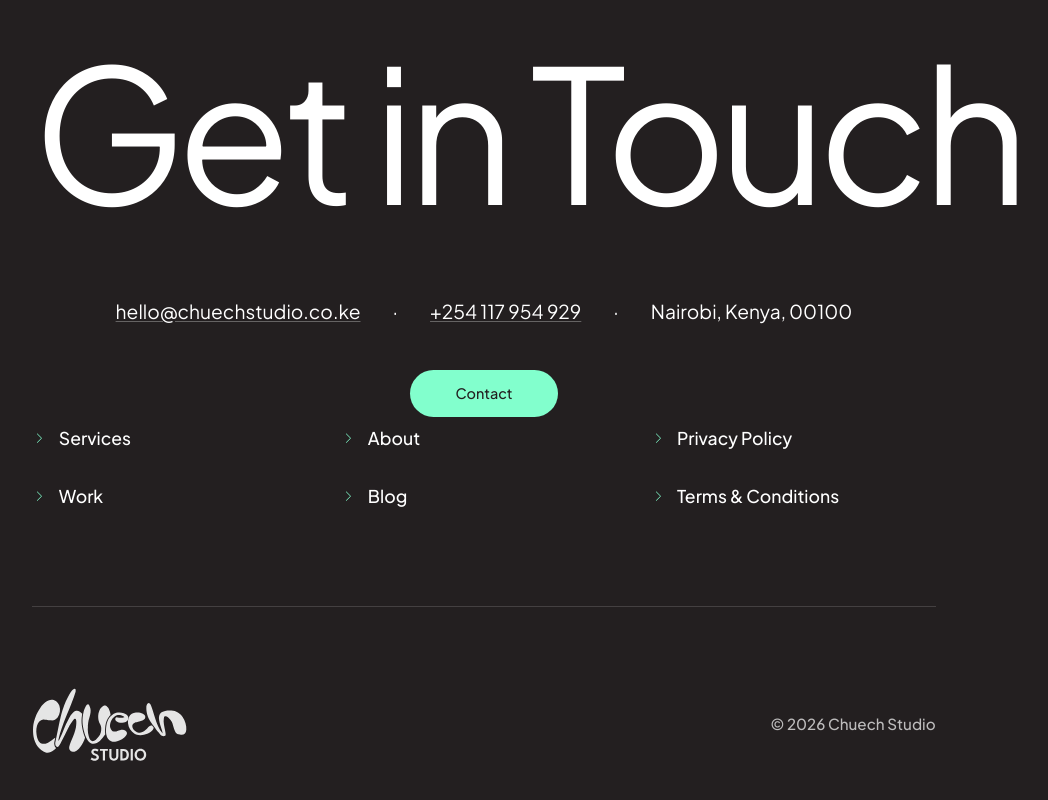
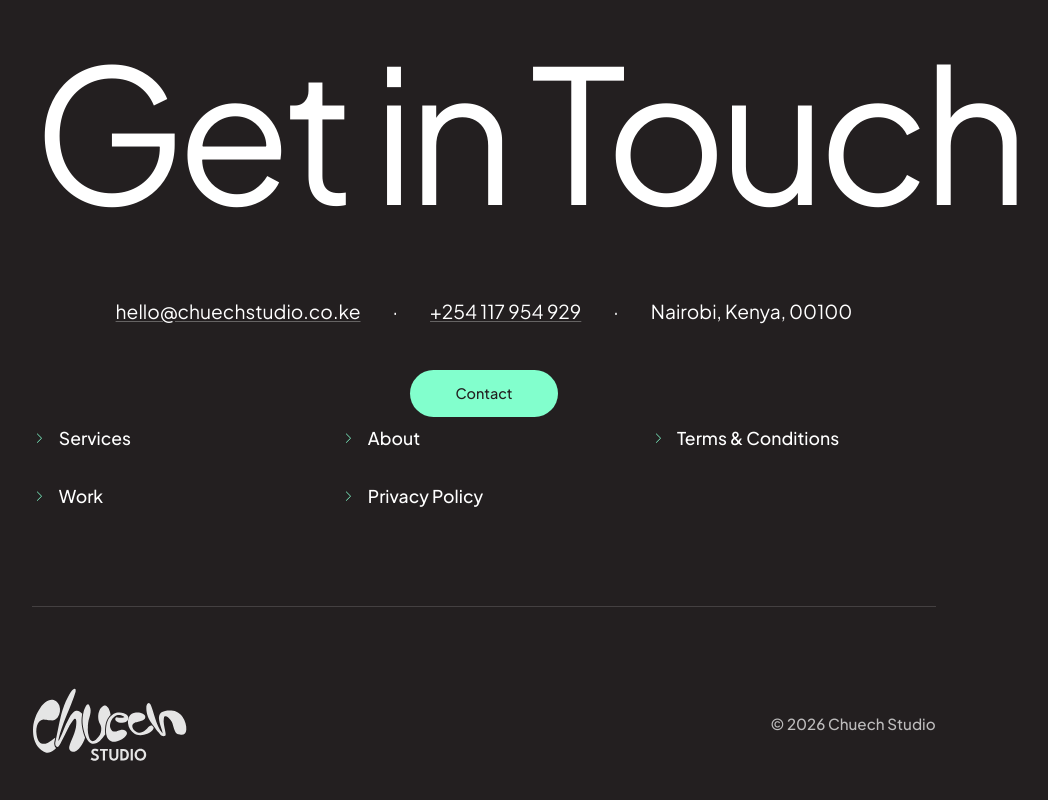
Before and after one commit to bensonseverino/chuech-public, a React (Vite) app: page / in a window 1280 px wide. Shown: the part 7081-7881 px from the top of the page, without its empty margins (156-1204 px from the left). Built offline with nearby package versions, Linux system fonts and the light colour scheme; no server answers.

Commit message:
chore(footer): remove Blog link from footer menu

```diff
--- a/src/data/footer.ts
+++ b/src/data/footer.ts
@@ -47,7 +47,6 @@ export const footer = {
     { label: 'Services', href: ROUTES.services },
     { label: 'Work', href: ROUTES.work },
     { label: 'About', href: ROUTES.aboutUs },
-    { label: 'Blog', href: '/blog' },
     { label: 'Privacy Policy', href: ROUTES.privacyPolicy },
     { label: 'Terms & Conditions', href: ROUTES.termsConditions },
   ] satisfies FooterLink[],
@@ -61,8 +60,7 @@ if (import.meta.env.DEV) {
   for (const link of footer.links) {
     // The project's route constants: check if the href matches a known route
     const isKnown = Object.values(ROUTES).includes(link.href as typeof ROUTES[keyof typeof ROUTES])
-    // /blog is intentionally not a built route — it's a future page.
-    if (!isKnown && link.href !== '/blog') missing.push(link.href)
+    if (!isKnown) missing.push(link.href)
   }
   if (missing.length > 0) {
     console.warn(`[footer] links without matching route constants: ${missing.join(', ')}`)
```
Also changed, not shown: 5 other files (tests, documents, lock files or other folders).
